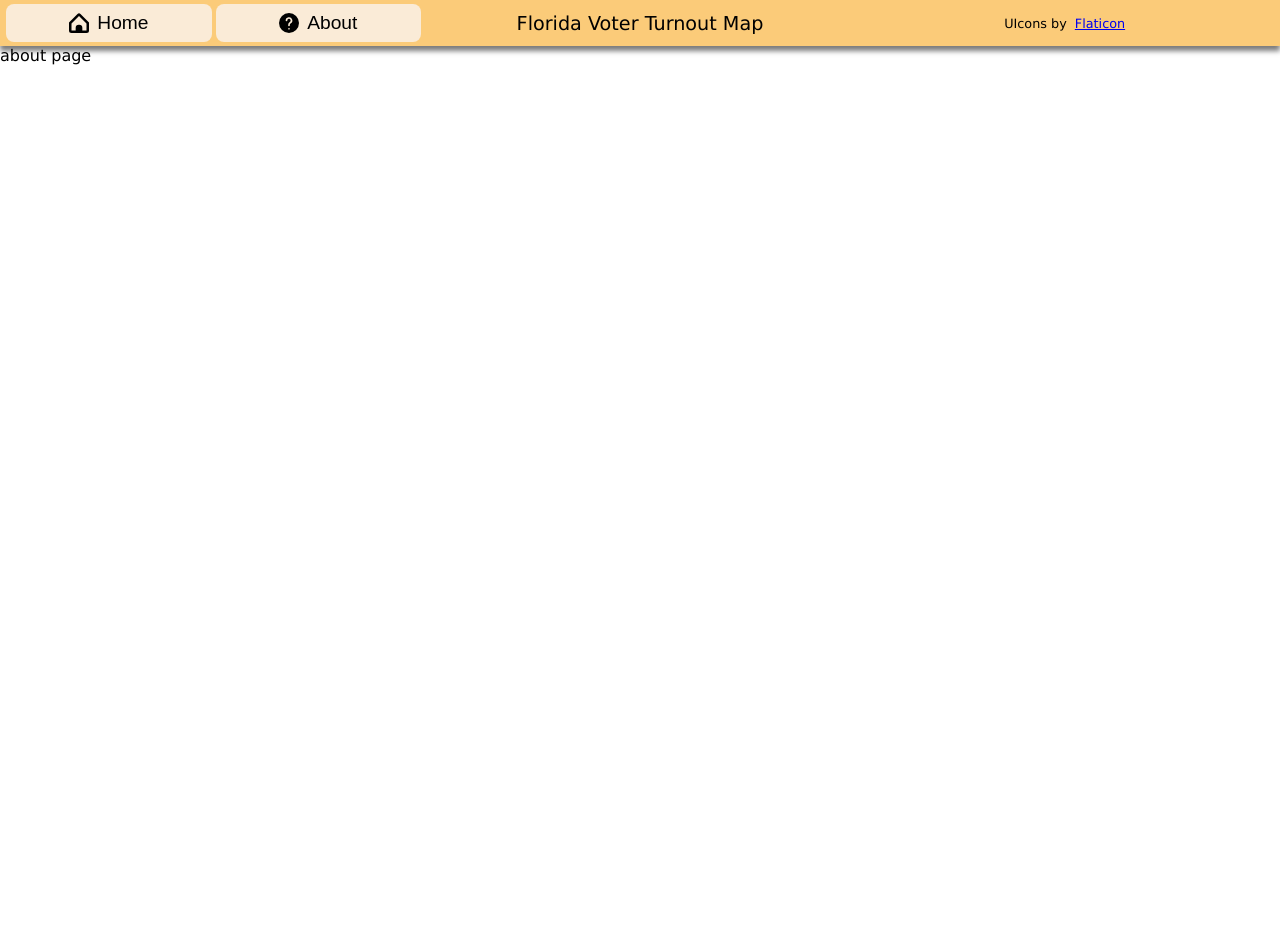
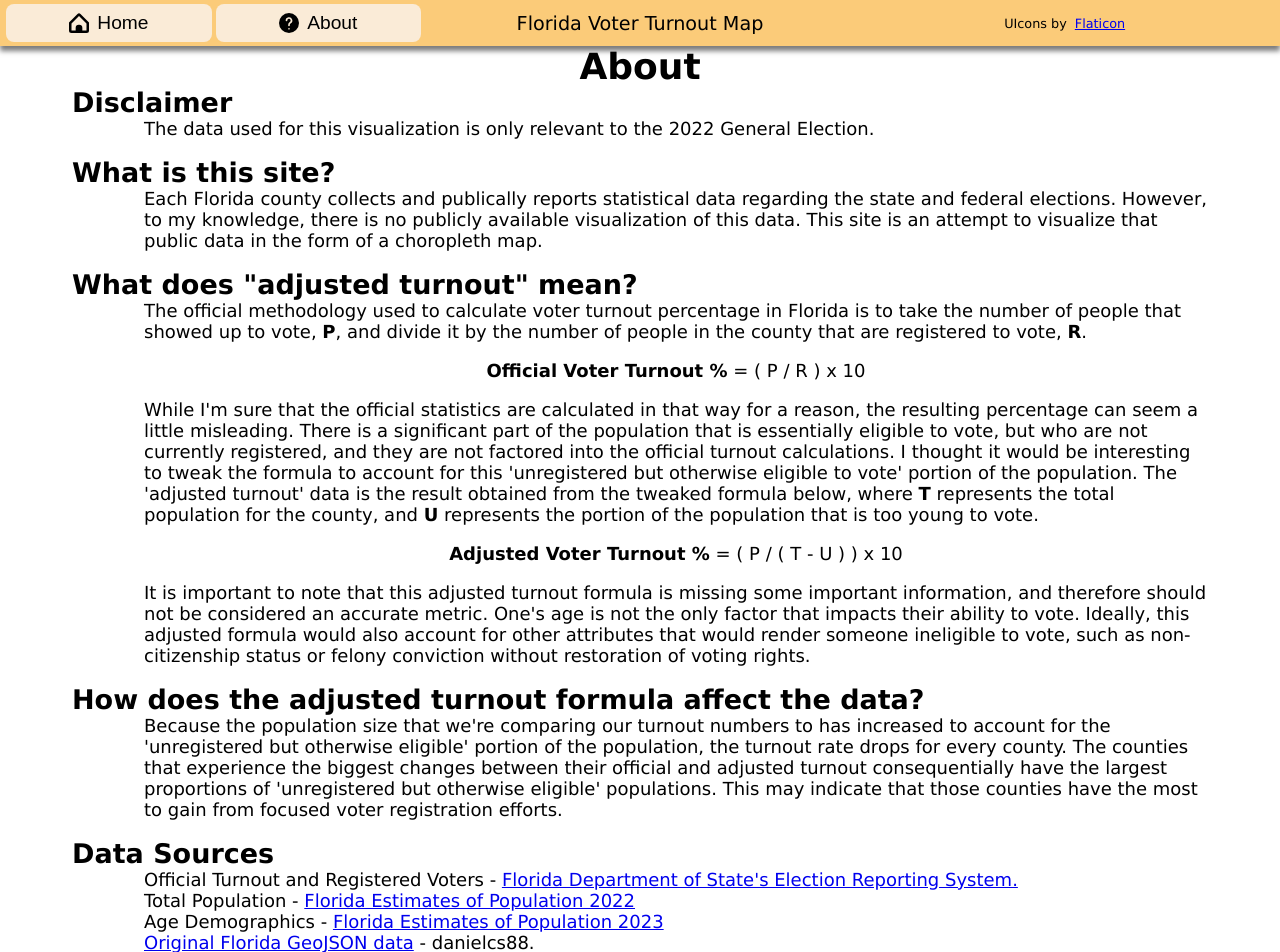
Before and after one commit to J-Kosm/Florida-Voter-Turnout-Map, a Vue app: page /about in a window 1280 px wide. Shown: the top 952 px of the page. Before the commit the page ends 800 px from the top, so only its background shows below. Built offline with nearby package versions, Linux system fonts and the light colour scheme.

Commit message:
filled out about page. reformatted side-bar text. implemented some component tests

```diff
--- a/package.json
+++ b/package.json
@@ -7,7 +7,7 @@
     "dev": "vite",
     "build": "vite build",
     "preview": "vite preview",
-    "test:unit": "vitest",
+    "test": "vitest",
     "lint": "eslint . --ext .vue,.js,.jsx,.cjs,.mjs --fix --ignore-path .gitignore"
   },
   "dependencies": {
@@ -19,6 +19,7 @@
     "vue-router": "^4.4.0"
   },
   "devDependencies": {
+    "@pinia/testing": "^0.1.4",
     "@vitejs/plugin-vue": "^5.0.5",
     "@vue/test-utils": "^2.4.6",
     "eslint": "^8.57.0",
--- a/src/components/LeafletMap.vue
+++ b/src/components/LeafletMap.vue
@@ -1,6 +1,6 @@
 <template>
 <div id="map-container">
-    <div id='map'></div>
+    <div ref='map' id='map'></div>
     <MapLegend></MapLegend>
 </div>
 </template>
@@ -47,12 +47,14 @@ export default {
     methods: {
         init() {
             this.map = L.map(
-                'map',
+                this.$refs.map,
                 this.mapOptions
             ).fitBounds(this.mapBounds)
             this.UIStore.updateBaseMaps()
-            this.UIStore.baseMaps["% Turnout"].addTo(this.map)
-            this.UIStore.mapStyle = "% Turnout"
+            this.UIStore.baseMaps["Official Turnout %"].addTo(this.map)
+            if (this.UIStore.mapStyle == null) {
+                this.UIStore.mapStyle = "Official Turnout %"
+            }
 
             L.control.layers(this.UIStore.baseMaps, null, {collapsed: false, position: 'topright'}).addTo(this.map)
 
@@ -64,7 +66,7 @@ export default {
                 this.UIStore.baseMaps[this.UIStore.mapStyle].addTo(this.map)
                 return
             }
-            this.UIStore.geoJSONLayer = this.UIStore.baseMaps["% Turnout"]
+            this.UIStore.geoJSONLayer = this.UIStore.baseMaps["Official Turnout %"]
         },
         restoreState() {
             if (this.UIStore.county != null) {
@@ -80,7 +82,6 @@ export default {
             this.UIStore.geoJSONLayer.resetStyle()
             this.UIStore.geoJSONLayer = e.layer
             this.UIStore.mapStyle = e.name
-            console.log(this.UIStore.mapStyle)
             this.UIStore.updateCountyFromLayer(this.UIStore.county)
         }
     }
--- a/src/components/NavButton.vue
+++ b/src/components/NavButton.vue
@@ -1,5 +1,5 @@
 <template>
-<button class="button" type="button" @click="$emit('navButtonClicked', path)">
+<button data-test="button" class="button" type="button" @click="$emit('navButtonClicked', path)">
     <img :src="imgSrc" alt="">
     <span>{{ text }}</span>
 
--- a/src/components/SideBar.vue
+++ b/src/components/SideBar.vue
@@ -92,33 +92,22 @@ export default {
             })
         },
         generateTable() { // would be better if this accepted the chosen map style as an argument and prioritized that specific information somehow.
-
-            const tableLabels = [
-                // Official Turnout
-                'Official Turnout %:',
-                'Official Turnout:',
-                'Registered Voters:',
-                // Adjusted Turnout
-                'Adjusted Turnout %:',
-                'Voting Age Population:',
-                // Population
-                'Total Population:',
-                'Youth Population:',
-                'Elder Population:'
-            ]
-            let tableData = [
-                // Official Turnout
-                this.UIStore.turnoutPercentage  + " %",
-                this.UIStore.registeredVoters,
-                this.formatWithCommas(this.UIStore.officialTurnout),
-                // Adjusted Turnout
-                this.UIStore.adjustedTurnoutPercentage  + " %",
-                this.formatWithCommas(this.UIStore.votingAgePopulation),
-                // Population
-                this.formatWithCommas(this.UIStore.totalPopulation),
-                this.formatWithCommas(this.UIStore.youthPopulation),
-                this.formatWithCommas(this.UIStore.elderPopulation)
-            ]
+            const tableData = {
+                'Official Turnout': {
+                    'Official %:': this.UIStore.turnoutPercentage  + " %",
+                    'Official Turnout:': this.formatWithCommas(this.UIStore.officialTurnout),
+                    'Registered Voters:': this.formatWithCommas(this.UIStore.registeredVoters),
+                },
+                'Adjusted Turnout': {
+                    'Adjusted %:': this.UIStore.adjustedTurnoutPercentage  + " %",
+                },
+                'Demographics': {
+                    'Total Population:': this.formatWithCommas(this.UIStore.totalPopulation),
+                    'Voting Age Population:': this.formatWithCommas(this.UIStore.votingAgePopulation),
+                    '17 and younger:': this.formatWithCommas(this.UIStore.youthPopulation),
+                    '65 and older:': this.formatWithCommas(this.UIStore.elderPopulation),
+                }
+            }
 
             const table = document.getElementById('sidebar-results');
 
@@ -126,21 +115,28 @@ export default {
                 table.removeChild(table.firstChild);
             }
 
-            tableLabels.forEach((label, i) => {
+            for (const [key, value] of Object.entries(tableData)) {
+                const subheadingRow = document.createElement('tr')
+                const subheadingData = document.createElement('td')
+                subheadingData.innerText = key
+                subheadingData.colSpan = 2
+                subheadingData.className = "subheading"
+                subheadingRow.appendChild(subheadingData)
+                table.appendChild(subheadingRow)
+
+                for (const [key, innerValue] of Object.entries(value)) {
                     const row = document.createElement('tr');
                     const text = document.createElement('td');
                     const data = document.createElement('td');
-                row.id = "resultsRow";
-                text.className = 'table-text';
-                data.className = 'table-data';
 
-                text.innerText = label;
-                data.innerText = tableData[i];
+                    text.innerText = key
+                    data.innerText = innerValue
 
                     row.appendChild(text);
                     row.appendChild(data);
                     table.appendChild(row);
-            })
+                }
+            }
         },
         formatWithCommas(num) {
             return num.toString().replace(/\B(?=(\d{3})+(?!\d))/g, ",")
@@ -178,16 +174,18 @@ export default {
 }
 
 #sidebar-results {
+
     justify-content: space-evenly;
     width: 100%;
     font-size: clamp(12px, 1.25vw, 18px);
     border-top: 2px solid black;
     padding: 20px 25px
 }
-#sidebar-results td:first-child {
+#sidebar-results :deep(.subheading) {
     font-weight: bold;
+    text-align: center;
+    padding-top: 10px;
 }
-#sidebar-results td:last-child {
-    float: right;
-}
+
+
 </style>
--- a/src/components/pages/AboutPage.vue
+++ b/src/components/pages/AboutPage.vue
@@ -1,6 +1,62 @@
 <template>
-<div>
-about page
+<div id="container">
+    <h1>About</h1>
+    <h2>Disclaimer</h2>
+    <p>
+        The data used for this visualization is only relevant to the 2022 General Election.
+    </p>
+
+
+    <h2>What is this site?</h2>
+    <p>
+        Each Florida county collects and publically reports statistical data regarding the state and federal elections.
+        However, to my knowledge, there is no publicly available visualization of this data.
+        This site is an attempt to visualize that public data in the form of a choropleth map.
+    </p>
+
+    <h2>What does "adjusted turnout" mean?</h2>
+    <p>
+        The official methodology used to calculate voter turnout percentage in Florida is to take the number of people that showed up to vote, <b>P</b>,
+        and divide it by the number of people in the county that are registered to vote, <b>R</b>.
+    </p>
+    <p class="formula">
+        <b>Official Voter Turnout %</b> = ( P / R ) x 10
+    </p>
+    <p>
+        While I'm sure that the official statistics are calculated in that way for a reason, the resulting percentage can seem a little misleading.
+        There is a significant part of the population that is essentially eligible to vote, but who are not currently registered, and they are not factored into the official turnout calculations.
+        I thought it would be interesting to tweak the formula to account for this 'unregistered but otherwise eligible to vote' portion of the population.
+        The 'adjusted turnout' data is the result obtained from the tweaked formula below, where <b>T</b> represents the total population for the county, and <b>U</b> represents the portion of the population that is too young to vote.
+    </p>
+    <p class="formula">
+        <b>Adjusted Voter Turnout %</b> = ( P / ( T - U ) ) x 10
+    </p>
+    <p>
+        It is important to note that this adjusted turnout formula is missing some important information, and therefore should not be considered an accurate metric.
+        One's age is not the only factor that impacts their ability to vote.
+        Ideally, this adjusted formula would also account for other attributes that would render someone ineligible to vote, such as non-citizenship status or felony conviction without restoration of voting rights.
+    </p>
+
+    <h2>How does the adjusted turnout formula affect the data?</h2>
+    <p>
+        Because the population size that we're comparing our turnout numbers to has increased to account for the 'unregistered but otherwise eligible' portion of the population, the turnout rate drops for every county.
+        The counties that experience the biggest changes between their official and adjusted turnout consequentially have the largest proportions of 'unregistered but otherwise eligible' populations.
+        This may indicate that those counties have the most to gain from focused voter registration efforts.
+    </p>
+
+    <h2>Data Sources</h2>
+    <p>
+        <span>Official Turnout and Registered Voters - <a href="https://results.elections.myflorida.com/">Florida Department of State's Election Reporting System.</a></span><br>
+        <span>Total Population - <a href="https://bebr.ufl.edu/population-studies-data-archive/">Florida Estimates of Population 2022</a></span><br>
+        <span>Age Demographics - <a href="https://bebr.ufl.edu/population-studies-data-archive/">Florida Estimates of Population 2023</a></span><br>
+        <span><a href="https://github.com/danielcs88/fl_geo_json">Original Florida GeoJSON data</a> - danielcs88.</span><br>
+    </p>
+
+    <h2>Attributions</h2>
+    <p>
+        <span>UIcons - <a href="https://www.flaticon.com/uicons">Flaticon.</a></span><br>
+        <span><a href="https://leafletjs.com/">Leaflet library</a> - Volodymyr Agafonkin.</span><br>
+    </p>
 </div>
 </template>
 
@@ -15,5 +71,26 @@ export default {
 </script>
 
 <style scoped>
+#container {
+    font-size: clamp(12px, 1.5vw, 18px);
+    margin: 0em 4em 0em;
+}
+h1 {
+    text-align: center;
+}
 
+p {
+    padding-left: 4em;
+    margin-bottom: 1em;
+}
+.formula {
+    text-align: center;
+}
+
+@media only screen and (max-width: 600px) {
+    p {
+        padding-left: 1em;
+        margin-bottom: 1em;
+    }
+}
 </style>
--- a/src/components/pages/HomePage.vue
+++ b/src/components/pages/HomePage.vue
@@ -14,14 +14,6 @@ export default {
         LeafletMap,
         SideBar
     },
-    data() {
-        return {
-
-        }
-    },
-    mounted() {
-        console.log("Mounted: HomePage")
-    }
 }
 </script>
 
--- a/vitest.config.js
+++ b/vitest.config.js
@@ -8,7 +8,8 @@ export default mergeConfig(
     test: {
       environment: 'jsdom',
       exclude: [...configDefaults.exclude, 'e2e/**'],
-      root: fileURLToPath(new URL('./', import.meta.url))
+      root: fileURLToPath(new URL('./', import.meta.url)),
+      globals: true
     }
   })
 )
```
Also changed, not shown: src/stores/UI.js (+13 -11 lines), 1 other file (tests, documents, lock files or other folders). Lines whose indentation alone changed are shown as unchanged.
